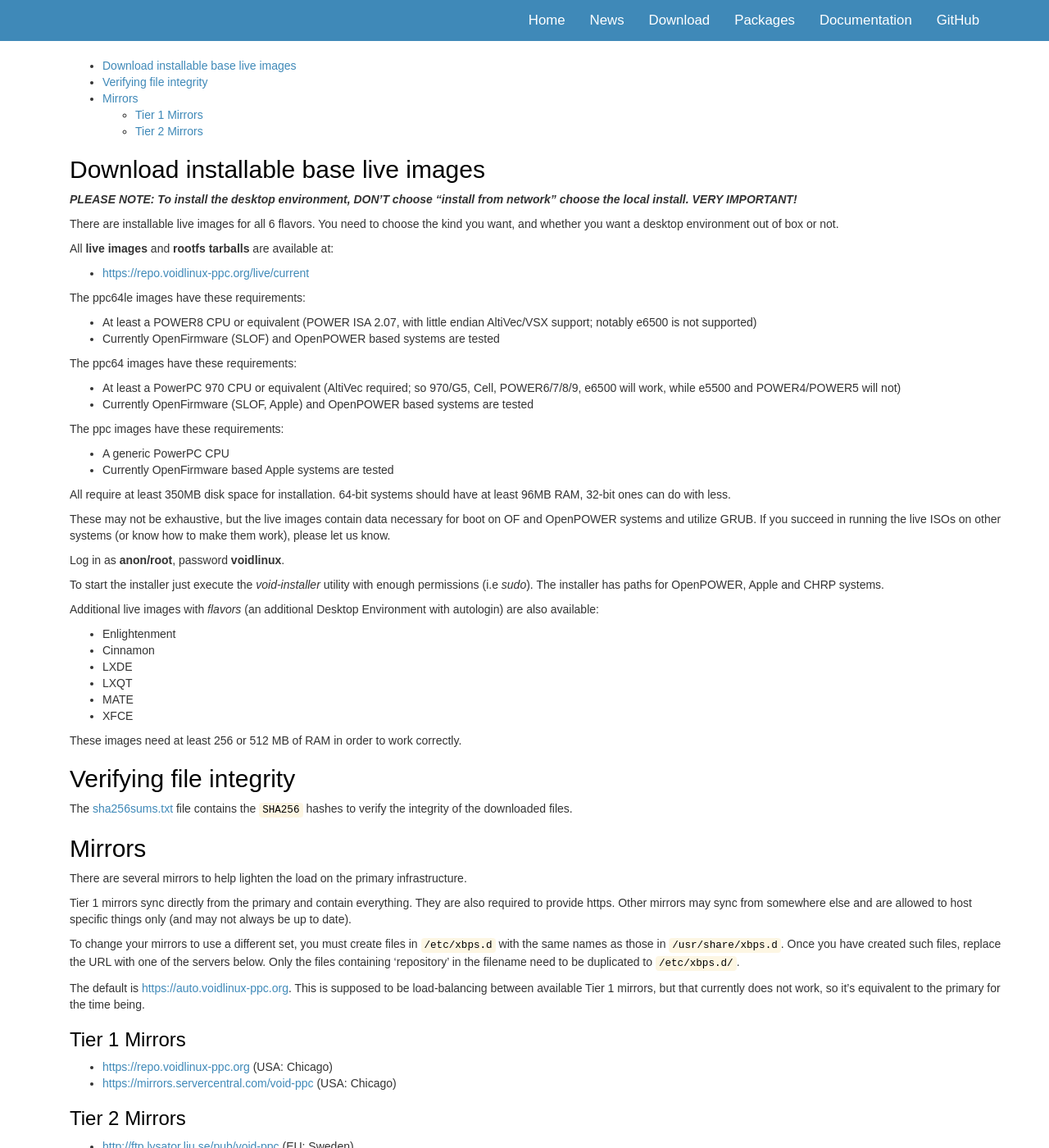
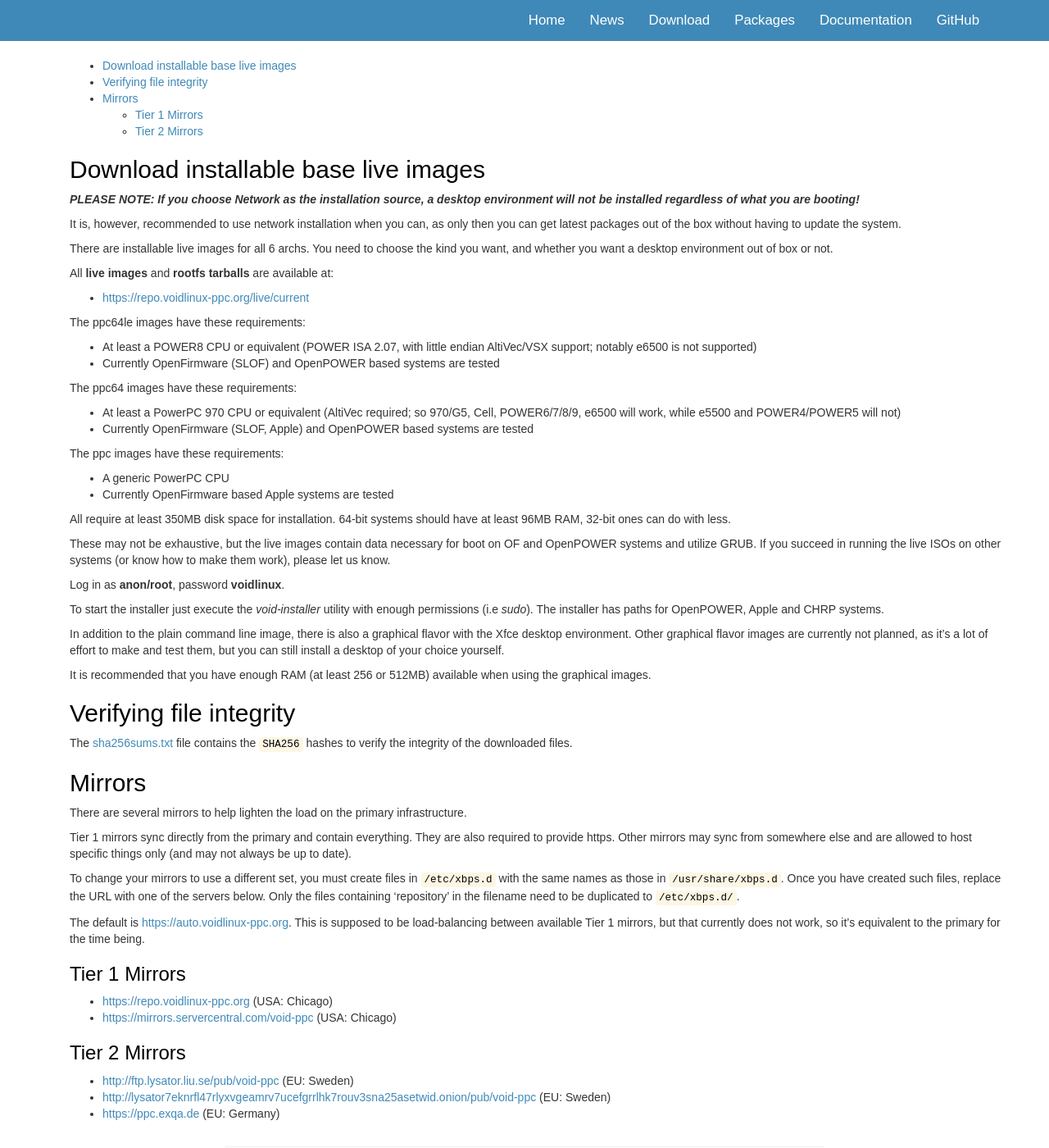
Before and after one commit to void-ppc/void-ppc.github.io, a Jekyll site: the page built from download/index.markdown, in a window 1280 px wide and 1400 px high. Shown: the whole window at 82% size. Built offline with Jekyll 4.4.1, drawn with Linux system fonts in a browser that asks for light colours; some web fonts are replaced.

Commit message:
remove note about more graphical flavors

```diff
--- a/download/index.markdown
+++ b/download/index.markdown
@@ -7,10 +7,14 @@
 
 ## Download installable base live images
 
-***PLEASE NOTE: To install the desktop environment, DON'T choose "install from
-network" choose the local install. VERY IMPORTANT!***
+***PLEASE NOTE: If you choose Network as the installation source, a desktop
+environment will not be installed regardless of what you are booting!***
 
-There are installable live images for all 6 flavors. You need to choose the kind
+It is, however, recommended to use network installation when you can, as only
+then you can get latest packages out of the box without having to update the
+system.
+
+There are installable live images for all 6 archs. You need to choose the kind
 you want, and whether you want a desktop environment out of box or not.
 
 All **live images** and **rootfs tarballs** are available at:
@@ -48,17 +52,13 @@
 permissions (i.e *sudo*). The installer has paths for OpenPOWER, Apple and
 CHRP systems.
 
-Additional live images with *flavors* (an additional Desktop Environment with
-autologin) are also available:
+In addition to the plain command line image, there is also a graphical flavor
+with the Xfce desktop environment. Other graphical flavor images are currently
+not planned, as it's a lot of effort to make and test them, but you can still
+install a desktop of your choice yourself.
 
-- Enlightenment
-- Cinnamon
-- LXDE
-- LXQT
-- MATE
-- XFCE
-
-These images need at least 256 or 512 MB of RAM in order to work correctly.
+It is recommended that you have enough RAM (at least 256 or 512MB) available
+when using the graphical images.
 
 ## Verifying file integrity
 
```
